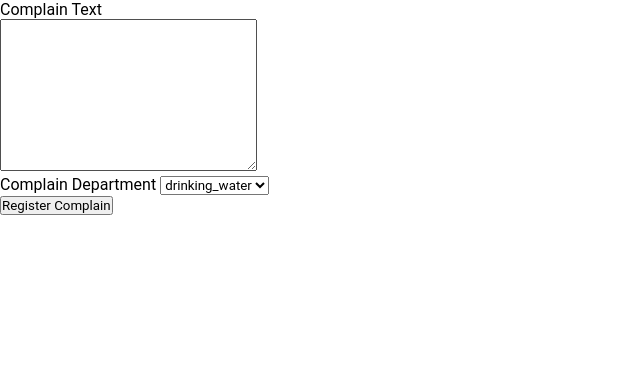
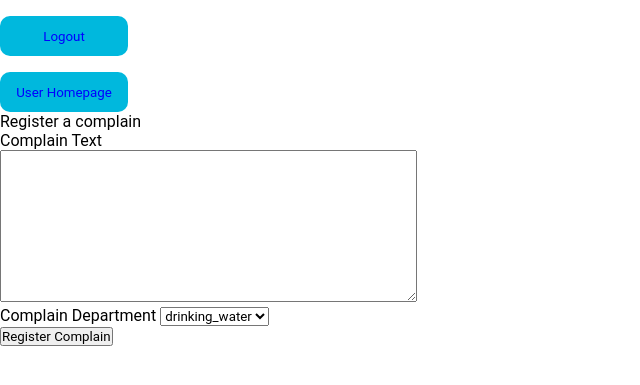
Before and after one commit to SubodhBarakoti/complainregistration, a PHP site: page /views/registercomplain.php in a window 1280 px wide. Shown: the top 385 px of the page, without its empty margins (0-640 px from the left). Run offline with PHP 8.4, Linux system fonts and the light colour scheme; a user stored in the database is signed in; data comes from the database, SQL or seed files in the repository.

Commit message:
css was added to form

```diff
--- a/views/registercomplain.php
+++ b/views/registercomplain.php
@@ -15,14 +15,25 @@
             <link rel="stylesheet" href="../style.css">
         </head>
         <body>
-            <div class="registercomplain_div">
+            <div class="inlineblock">
+                <div class="logout">
+                    <button onclick="location.href='../auth/userlogout.php';">Logout</button>
+                </div>
+                <div class="gotodashboard">
+                    <button onclick="location.href='userdashboard.php';">User Homepage</button>
+                </div>
+            </div>
+            <div class="registercomplain">
+                <div class="registercomplainheading">
+                    Register a complain
+                </div>
                 <form action="../auth/registercomplainbackend.php" method="POST">
                     <div class="complain_text">
-                        <label for="complain_text">Complain Text</label><br>
-                        <textarea name="complain_text" id="complain_text" cols="30" rows="10"></textarea>
+                        <label for="complain_text" class="complainregistersubheading">Complain Text</label><br>
+                        <textarea name="complain_text" id="complain_text" cols="50" rows="10"></textarea>
                     </div>
                     <div class="complain_department">
-                        <label for="department_id">Complain Department</label>
+                        <label for="department_id" class="complainregistersubheading">Complain Department</label>
                         <select name="department_id" id="department_id">
                             <?php
                                 if($result){
```
Also changed, not shown: views/userregistration.php (+5 -2 lines).
